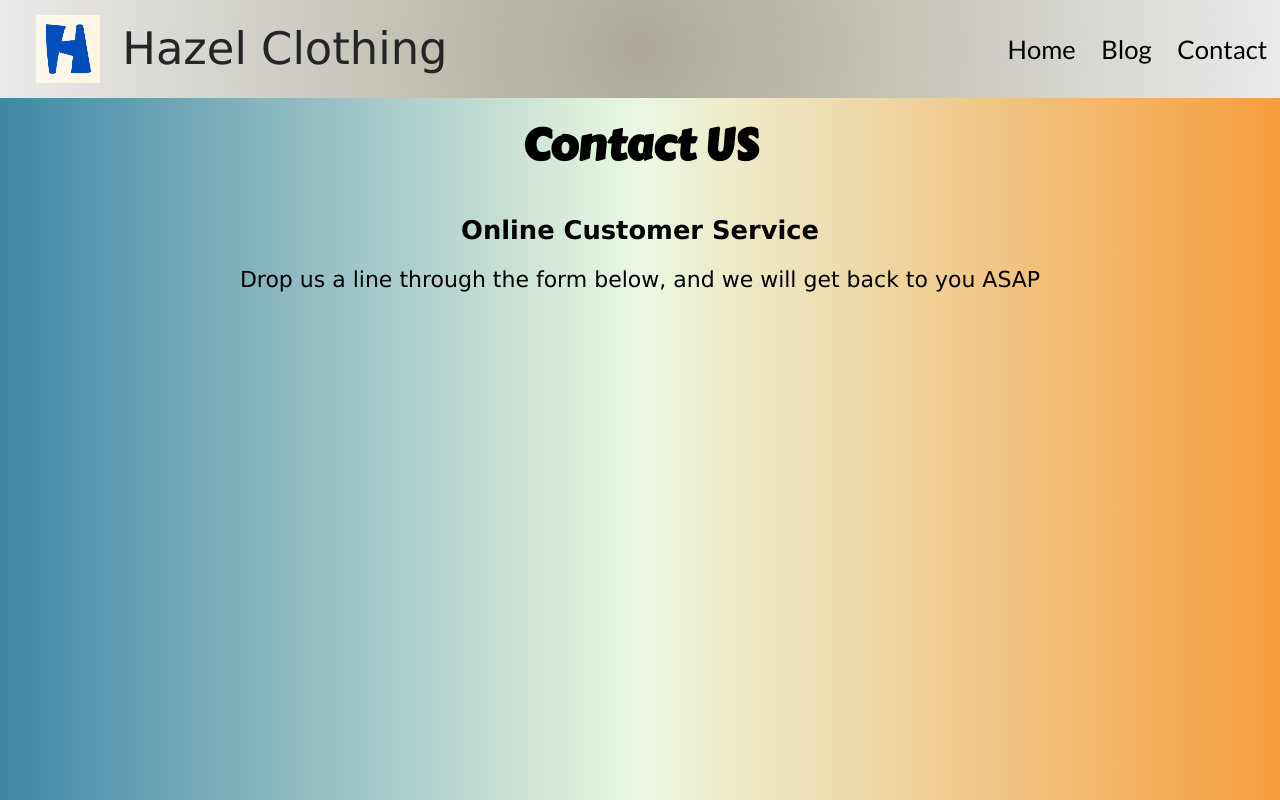
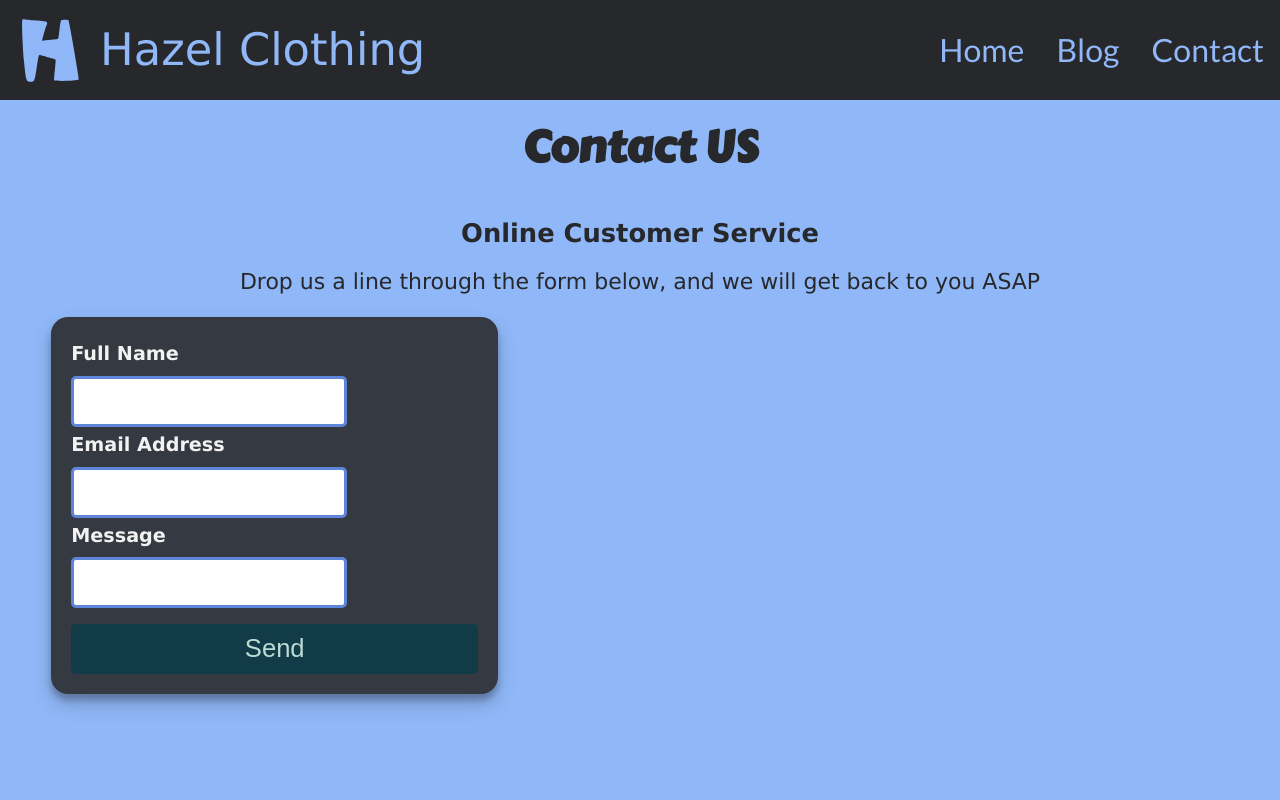
Before and after one commit to Kaleb-cpu/Hazel-Clothing, a SvelteKit app: page /contact in a window 1280 px wide. Shown: the top 800 px of the page. Built offline with nearby package versions, Linux system fonts and the light colour scheme; a web font is replaced by a local one.

Commit message:
footer added

```diff
--- a/src/routes/+layout.svelte
+++ b/src/routes/+layout.svelte
@@ -9,7 +9,9 @@
 
 
       <a href="./" class="logo">
-        <img src="./images/logo.PNG" alt="hazel logo">
+
+     <svg xmlns="http://www.w3.org/2000/svg" width="100" height="85" version="1.0" viewBox="0 0 122 129"><path fill="#90b8f8" d="M18.8 19.7c-.7 5 1 44.3 2.7 60.8 2.9 29.9 3.5 31.5 10 31.5 5.7 0 6.2-1.2 9-19.5 3.3-21.6 3.4-21.8 5.3-21 .9.3 6.1 1.7 11.7 3.1 5.6 1.4 10.7 2.9 11.4 3.3 1 .6.9 4-.5 16-.9 8.3-1.4 15.4-1.1 15.8 1.9 1.8 35.4.9 37.4-1.1.9-.8-14.5-88.8-15.7-90-1.2-1.2-9.8-1.2-11.1.1-.5.5-1.7 7-2.5 14.4-.9 7.4-1.8 13.5-1.9 13.7-.4.5-23.8 3.2-24.3 2.8-.6-.7 5.7-22.8 6.9-24.3.6-.6.8-2.1.5-3.1-.6-1.6-2.4-2-14.9-3.1-7.8-.6-16.1-1.4-18.3-1.7-4-.6-4.2-.5-4.6 2.3z"/></svg>
+
         <span class="site-title">Hazel Clothing</span>
       </a>
 
--- a/src/routes/+page.svelte
+++ b/src/routes/+page.svelte
@@ -1,5 +1,5 @@
       <main>
-      <h1>Spring Season is here</h1>
+      <h1>Spring Season is here!!</h1>
       <div class="gallery">
         <div class="media-group">
          <a href="https://urban-planet.com/">
@@ -122,7 +122,9 @@
 .media-group {
   display: grid;
   grid-template-columns: auto auto auto;
-  gap: 1rem;
+  justify-items: center;
+
+
 }
 
 /* media group child */
@@ -131,7 +133,9 @@
   padding: 1em;
 
   border-radius: 15px;
-  background-color: rgba(126,126,126,1);
+  background-color: #90b8f8;
+  width: 25rem;
+
 }
 
 /* images within media-element */
@@ -139,12 +143,11 @@
   width: 100%;
   aspect-ratio: 16/9;
   object-fit: cover;
-  display: inline-block;
 }
 
 /* hover state for media element */
 .media-element:hover {
-  background-color: #1b6b70;
+   opacity: 0.5;
 }
 
 /* media element select  */
@@ -158,6 +161,7 @@
 h1{
   font-size: clamp(2.5rem, 10vw, 3.5rem);
   line-height: 1.2em;
+  color: #abecf5;
 }
 
 
@@ -172,13 +176,13 @@ button{
   justify-content: flex-end;
 
   font-size: clamp(1rem, 1.9vw, 3rem);
-  background-color: aqua;
+  background-color: #90b8f8;
   border: none;
   border-radius: 5px;
 }
 
 button:hover{
-  background-color: rgba(0, 183, 255, 0.911);
+  background-color: #5f85db;
   cursor: pointer;
 }
 
@@ -189,20 +193,16 @@ button:hover{
 @media only screen and (max-width: 60em) {
 
 
-  .gallery{
-    display: grid;
-    grid-template-columns: 1fr 1fr 1fr;
-    scroll-padding-inline: 0.5rem 0.5rem;
+.media-group {
+  display: grid;
+  grid-template-columns: 1fr;
 
-  }
+}
 
-  .media-element{
-
-    display: grid;
-    grid-template-columns: repeat(auto-fit, minmax(11em, 1fr));
-    scroll-snap-align: start;
-
-  }
+.media-element{
+  margin-bottom: 1rem;
+  width: 17rem;
+}
 
 }
 </style>
--- a/src/routes/app.css
+++ b/src/routes/app.css
@@ -6,7 +6,7 @@
   font-family: Verdana, Geneva, Tahoma, sans-serif;
   margin: 0;
   box-sizing: border-box;
-  background: radial-gradient(circle, #232526 0%, #414345 100%);
+  background-color: #353941;
 
  }
 
@@ -22,7 +22,7 @@
    justify-content: space-between;
 
    /* color */
-   background: radial-gradient(circle,  #ADA996 0%, #EAEAEA 100%);
+   background-color: #26282b;
 
   }
 
@@ -48,7 +48,7 @@
    font-size: 1.5rem;
    font-family: 'Modern Antiqua', Verdana, Geneva, Tahoma, cursive, sans-serif;
    font-size: clamp(1.5rem, 3.5vw, 4rem);
-   color: #232526;
+   color: #90b8f8;
   }
 
    /* logo image */
@@ -64,12 +64,6 @@
     display: flex;
     list-style: none;
 
-
-
-    /* nav bar fonts */
-    font-family: 'Lato', Franklin Gothic Medium, Arial Narrow, sans-serif;
-    font-size: clamp(1rem, 2.5vw, 1.5rem);
-
 }
 
 
@@ -80,8 +74,8 @@
 
    /* color and fonts */
    text-decoration: none;
-   font-size: clamp(0.6rem, 2vw, 4rem);
-   color: black;
+   font-size: clamp(0.7rem, 3.5vw, 2rem);
+   color: #90b8f8;
  }
 
  /* nav bar hover state */
@@ -110,7 +104,7 @@
 
 /* footer start */
 footer{
-  background-color: darkcyan;
+  background-color: #26282b;
 
 
 }
@@ -133,7 +127,7 @@ footer{
 
 /* nav anchor */
 .footer-nav a{
-  color: black;
+  color: #90b8f8;
   padding: 0.5em;
   display: inline-block;
   text-decoration: none;
@@ -148,16 +142,17 @@ footer{
 
   font-family: 'Gill Sans', 'Gill Sans MT', Calibri, 'Trebuchet MS', sans-serif;
   font-size: clamp(0.5rem, 2vw, 1rem);
+  color: #90b8f8;
 
 }
 
 /* terms and conditions on hover */
 .copy-right a{
-  color: black;
+  color: #90b8f8;
 }
 
 .copy-right a:hover{
-  background-color: whitesmoke;
+  background-color: #90b8f8;
   border-radius: 10px;
 }
 
@@ -169,6 +164,7 @@ footer{
   margin-right: 3em;
   gap: 1em;
 
+
 }
 
 
@@ -179,7 +175,7 @@ footer{
 
 /* social media anchor tag */
 .social-media a{
-  color: black;
+  color: #90b8f8;
 }
 
 /* navigation hover state */
@@ -208,13 +204,18 @@ footer{
 
   .hamburger div {
   position: relative;
-  width: 3em;
-  height: 7px;
+  width: 2em;
+  height: 0.3em;
   border-radius: 3px;
-  background-color: blue;
-  margin-top: 8px;
+  background-color: #90b8f8;
+  margin-top: 0.4rem;
   transition: all 0.3s ease-in-out;
   cursor: pointer;
+
+}
+
+.hamburger {
+  margin-top: 0.7em;
 }
 
   nav {
@@ -267,4 +268,22 @@ footer{
   top: 0;
   transform: scale(1);
 }
+
+.hamburger:has(input:checked) + .main-nav{
+  translate: 0;
 }
+
+
+
+.main-nav{
+  display: flex;
+  flex-direction: column;
+  align-items: flex-end;
+  padding-right: 1em;
+}
+
+.main-nav a{
+  color: #26282b ;
+  font-weight: bold;
+}
+}
--- a/src/routes/blog/+page.svelte
+++ b/src/routes/blog/+page.svelte
@@ -44,11 +44,13 @@
     }
 /* page title */
 h1{
-  color: brown;
+  color: #abecf5;
   font-size: clamp(1rem, 10vw, 4rem);
   text-align: center;
+}
 
-
+h2{
+  color: #90b8f8;
 }
 /* parent */
 section{
@@ -67,9 +69,10 @@ section .rows{
   text-align: center;
 }
 .card img{
-  max-width: 100%;
-  height: auto;
+  width: 100%;
+  height: initial;
   object-fit: cover;
+  border-radius: 10px;
 
 }
 
@@ -80,18 +83,18 @@ section .rows{
   grid-auto-flow: column;
   grid-auto-columns: 2fr 2fr 2fr 4fr;
 
-
 }
 
 /* card holder */
 .card{
-  flex: 1;
-  margin: 2rem 1.5rem;
+
+  margin: 2rem 1rem;
 }
 
 /* border box only on images */
 .card:nth-child(-n+3){
-  box-shadow: 0px 0px 7px 0px darkred;
+  border: solid 5px #26282b;
+  border-radius: 10px;
 
 }
 /* inside card title 2 */
@@ -105,27 +108,27 @@ section .rows{
 .content h4 {
     padding: 1rem;
     font-size: clamp(1rem, 2.5vw, 1.5rem);
-    color: hsla(0, 93%, 30%, 0.788);
+    color: #90b8f8;
 }
 
 
   /* inside card paragraph */
 .content p{
   font-size: clamp(1rem, 2vw, 1.2rem);
-    color: rgb(26, 4, 4);
+    color: #d6d0b8;
     line-height: 1.5;
     padding: 1em;
 }
 
 /* first three children of card element */
 .card:nth-child(-n+3):hover{
-  background-color: aquamarine;
+   opacity: 0.5;
   cursor: pointer;
 
 }
 
 /* hover on image cards only */
-.card iframe{
+.card video{
   width: 100%;
   border: none;
 }
--- a/src/routes/contact/+page.svelte
+++ b/src/routes/contact/+page.svelte
@@ -3,15 +3,25 @@
       <h1>Contact US</h1>
       <h3>Online Customer Service</h3>
       <p>Drop us a line through the form below, and we will get back to you ASAP</p>
-      <!-- <form action="https://formspree.io/f/{form_id}" method="post">
-        <label for="name">Full Name</label>
-          <input name="name" id="name" type="name">
-        <label for="email">Your Email</label>
-            <input name="Email" id="email" type="email">
-        <label for="message">Message</label>
-            <textarea name="message" id="message" type="message"></textarea>
-        <button type="submit">Submit</button>
-      </form> -->
+      <form
+  action="https://formspree.io/f/xqkodero"
+  method="POST"
+>
+
+
+
+   <label for="fullname">Full Name</label>
+    <input type="name" name="name">
+
+    <label for="email">Email Address</label>
+    <input type="email" name="email">
+
+    <label for="message">Message</label>
+    <input type="text" name="message">
+
+    <button type="submit">Send</button>
+
+</form>
     </div>
 
   </main>
@@ -23,60 +33,68 @@
 
 /* main */
 main{
-  background: linear-gradient(0.25turn, #3f87a6, #ebf8e1, #f69d3c);
+  background: #90b8f8;
   flex: auto;
 }
 
 /* texts */
 h1, h3, p{
   text-align: center;
+  color: #26282b;
 }
 
 /* contact form */
-form{
-
-  display: grid;
-  grid-template-columns: max-content .5fr;
-  grid-template-rows: 3rem 3rem 5rem;
-  padding: 5em;
-  gap: 1em;
-  padding: 2em;
+  form{
 
 
+  width: 25ch;
+  background:#353941;
+  border-radius: 17px;
+  padding: 20px;
+  box-shadow: 0 10px 20px rgba(0,0,0,0.19), 0 6px 6px rgba(0,0,0,0.23);
+
+  margin-left: 2em;
   font-size: clamp(1.5rem, 2vw, 4rem);
-  color: hsl(150, 90%, 90%);;
+
 }
 
 /* form label class */
-.label {
-  grid-template-columns: subgrid;
-  display: grid;
-  grid: inherit;
-  grid-gap: inherit;
-  grid-template-columns: subgrid;
-  grid-column: span 2;
 
-}
-label{
+label {
+  display: block;
+  text-align: start;
+  color: #f2f2f2;
+  font-weight: 600;
+  font-size: clamp(1rem, 1.5vw, 2rem);
   cursor: pointer;
-
+  padding-bottom: 0.5em;
+  padding-top: 0.3em;
 }
 
+
 /* where people would write */
-input, textarea{
-  border: 3px solid hsl(36, 69%, 30%);
+input {
+  border: 3px solid #5f85db;
   border-radius: 5px;
-  padding: 0.5em;
+  padding: 0.6em;
   font-size: clamp(1rem, 1.5vw, 2rem);
+}
+input[type="text"]:focus, input[type="email"]:focus {
+border: 3px solid white;
 }
 
 /* submit button */
 button{
+  border: none;
+  height: 50px;
+   width: 100%;
   font-size: clamp(1.5rem, 2vw, 4rem);
   background-color: rgb(17, 59, 71);
   border: none;
   border-radius: 5px;
   color: hsl(170, 30%, 80%);
+  transition: transform .5s;
+  margin-top: 0.6em;
 }
 
 /* button hover */
@@ -84,6 +102,7 @@ button:hover{
   background-color: rgb(21, 25, 26);
   color: rgba(235, 235, 235, 0.733);
   cursor: pointer;
+  transform: scale(1.03);
 }
 
 /* responsive on mobile */
@@ -92,6 +111,7 @@ button:hover{
     display: grid;
     grid-template-rows: auto;
     padding-left: 1rem;
+    width: 15ch;
   }
 
 }
```
Also changed, not shown: static/images/logo.svg (added).
